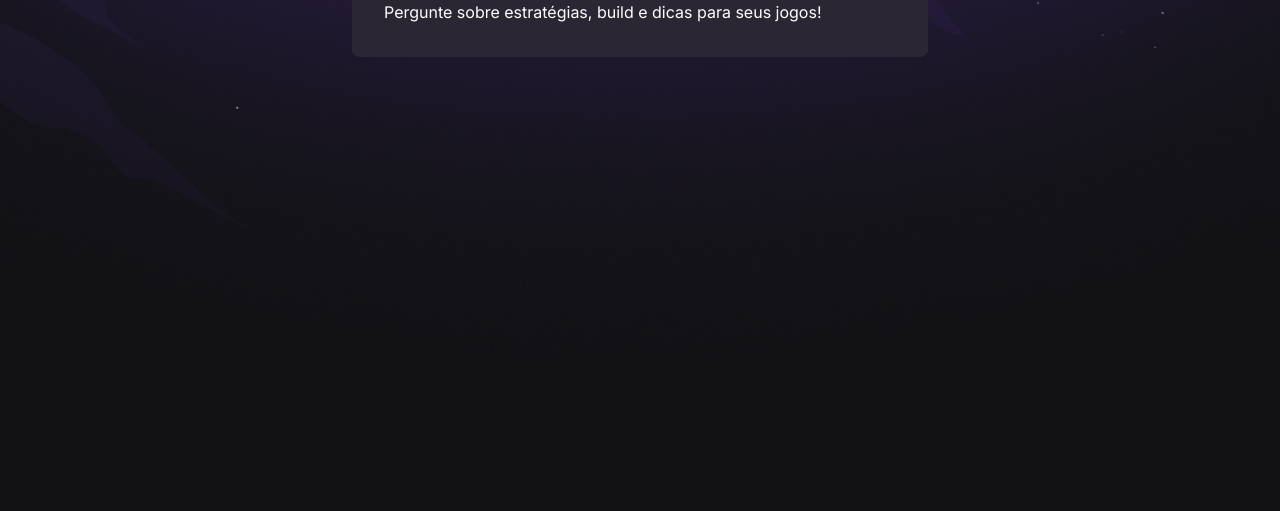
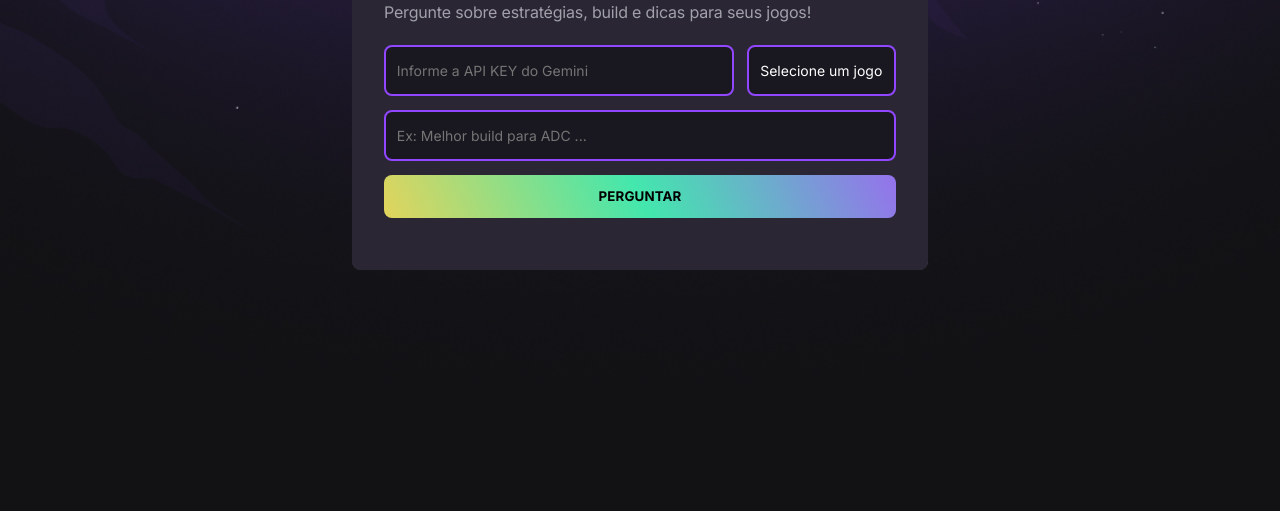
Before and after one commit to adnilsonmoraes/Assistente-de-Meta, a plain HTML site: page index.html in a window 1280 px wide. Shown: the part 289-800 px from the top of the page. Drawn offline with Linux system fonts and the light colour scheme.

Commit message:
10 de Julho

```diff
--- a/index.html
+++ b/index.html
@@ -21,8 +21,36 @@
             <div>
             <h2>Assistente de Meta</h2>
             <p>Pergunte sobre estratégias, build e dicas para seus jogos!</p>
+
+            <form id="form">
+                <input id= "apiKey" type="password" placeholder="Informe a API KEY do Gemini" required>
+
+                <select id=="gameSelect">
+                    <option value="">Selecione um jogo</option>
+                    <option value="valorant">Valorant</option>
+                    <option value="lol">League of Legnds</option>
+                    <option value="csgo">CS:GO</option>
+                    <option value="freefire">Free Fire</option>
+                </select>
+
+                <input id="questionInput" type="text" placeholder="Ex: Melhor build para ADC ...">
+
+                <button id="askButton">
+                    Perguntar
+                </button>
+            </form>
+
+
+            <div id="aiResponse">
+                <div class="response-content">
+
+                </div>
+            </div>
             </div>
         </section>
     </main>
+
+    <script src="script.js"></script>
+
 </body>
 </html>
--- /dev/null
+++ b/script.js
@@ -0,0 +1,13 @@
+const apiKeyInput = document.getElementById('apiKey');
+const gameSelect = document.getElementById('gameSelect');
+const questionInput = document.getElementById('questionInput');
+const askButton = document.getElementById('askButton');
+const aiResponse = document.getElementById('aiResponse');
+const form = document.getElementById('form');
+
+const enviarFormulario = (event) => {
+    event.preventDefault();
+    console.log(event)
+
+}
+form.addEventListener('submit', () => {})
--- a/style.css
+++ b/style.css
@@ -47,3 +47,66 @@ section > div {
   background-color: #2a2634;
 
 }
+
+section h2 {
+  letter-spacing: -0.47px;
+
+}
+
+section p {
+  letter-spacing: -0.18px;
+  color: #a1a1aa;}
+
+  main section {
+    opacity: 0;
+    transform: translateY(5rem);
+
+    animation: appear;
+    animation-duration: 700ms;
+    animation-fill-mode: forwards;
+  }
+
+  @keyframes appear {
+    100% {
+      opacity: 1;
+      transform: translateY(0);
+    }
+  }
+
+  form {
+    display: flex;
+    gap: 0.85rem;
+    flex-wrap: wrap;
+    margin: 1.25rem 0;
+  }
+
+  input, select {
+    all: unset;
+    border: 2px solid #9147ff;
+    border-radius: 0.5rem;
+    padding: 0.675rem;
+    font-size: 0.875rem;
+    background-color: #00000066;
+  }
+
+  input {
+    flex: 1;
+  }
+
+  button {
+    width: 100%;
+    border: 0;
+    background-image: linear-gradient(245deg, #9572ec 0%, #43e7ad 50%, #e2d45c 100%);
+    padding: 0.675rem;
+    border-radius: 0.5rem;
+    font-weight: bold;
+    text-transform: uppercase;
+    letter-spacing: 0.12px;
+    transition: all 0.3s;
+  }
+
+  button:hover {
+    cursor: pointer;
+    transform: translateY(-2px);
+    box-shadow: 0 5px 1rem rgba(255, 248, 107, 0.1);
+  }
```
